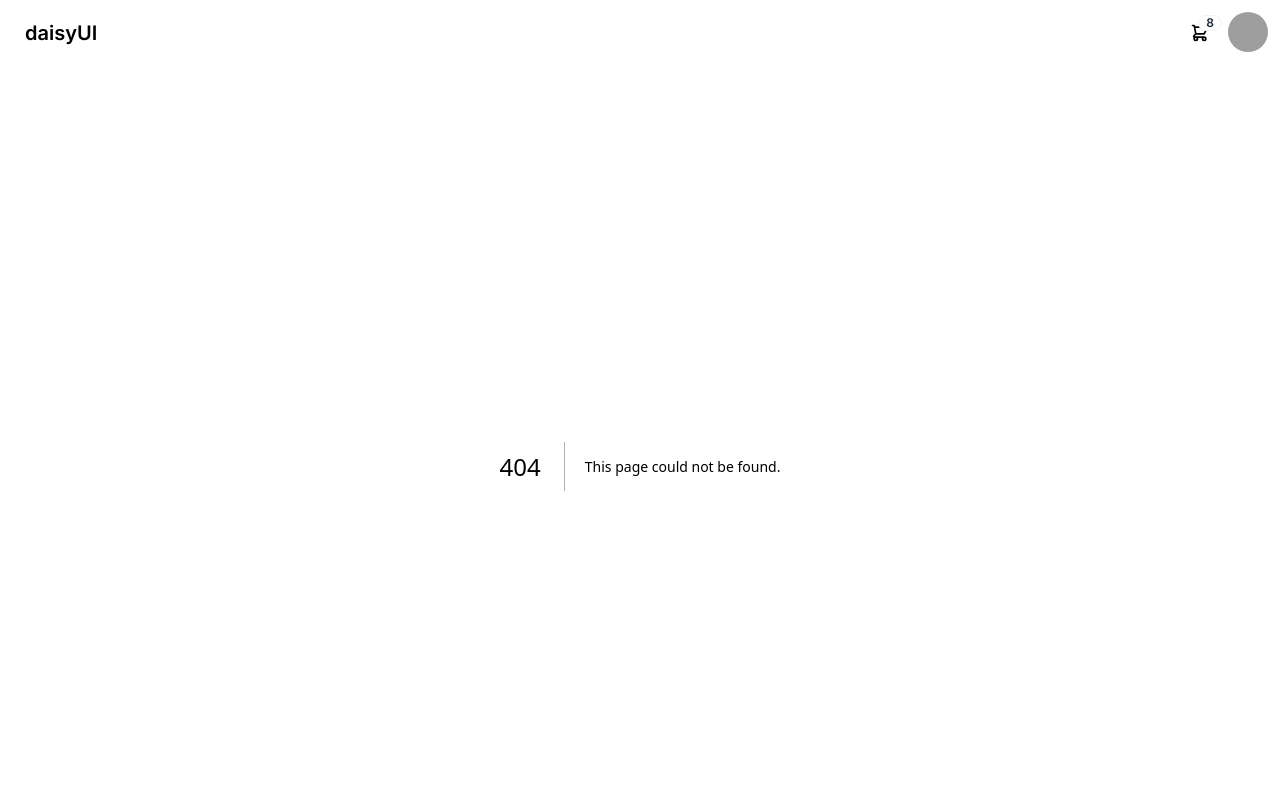
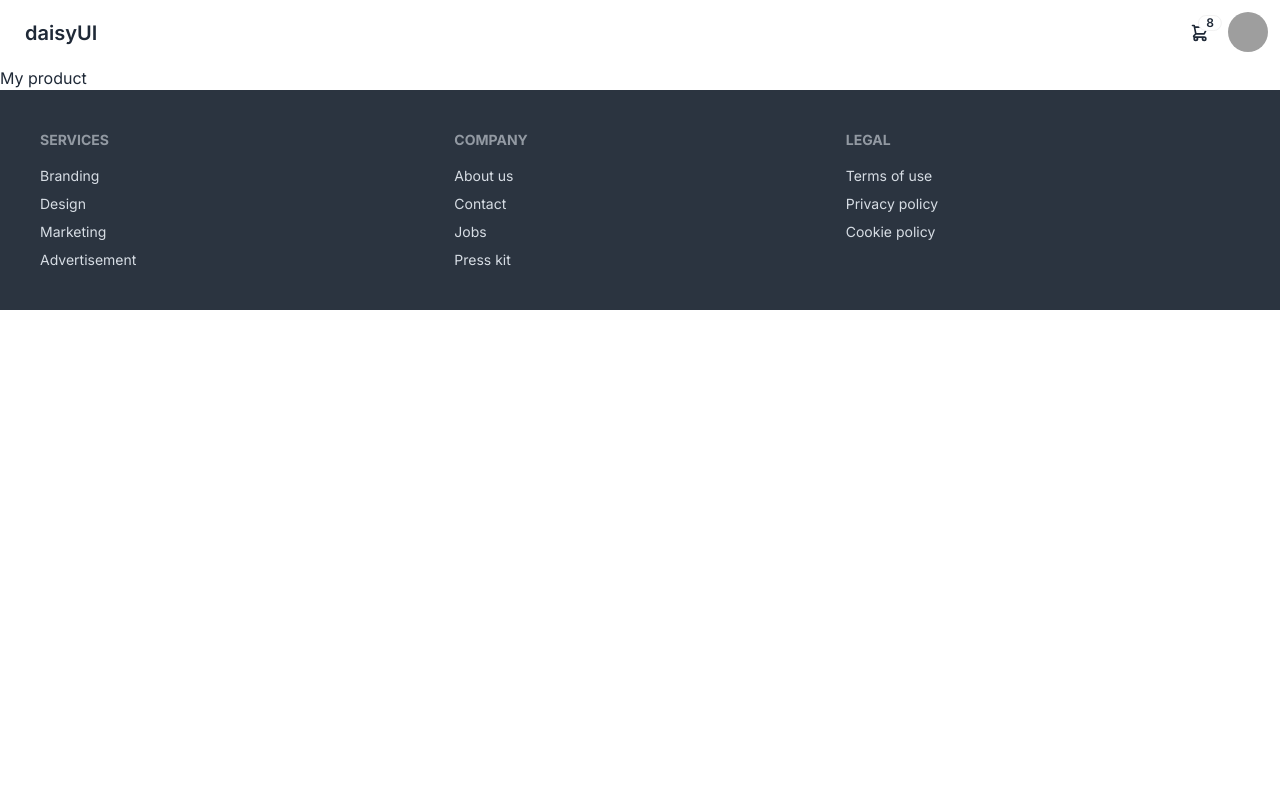
Before and after one commit to winnyDiese/exercice-daisyui, a Next.js app: page /products/product in a window 1280 px wide. Before the commit this address had no page. Shown: the top 800 px of the page. Built offline with nearby package versions, Linux system fonts and the light colour scheme; grey boxes are pictures that could not be loaded.

Commit message:
creating product page...

```diff
--- a/app/layout.tsx
+++ b/app/layout.tsx
@@ -82,7 +82,7 @@ export default function RootLayout({
         {children}
 
         {/* Footer */}
-        <footer className="footer bg-neutral text-neutral-content p-10">
+        <footer className="footer bg-neutral text-neutral-content p-10 ">
           <nav>
             <h6 className="footer-title">Services</h6>
             <a className="link link-hover">Branding</a>
--- /dev/null
+++ b/app/products/product/page.tsx
@@ -0,0 +1,11 @@
+import React from 'react'
+
+const page = () => {
+  return (
+    <div>
+      My product
+    </div>
+  )
+}
+
+export default page
```
